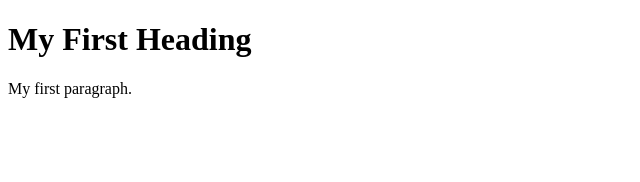
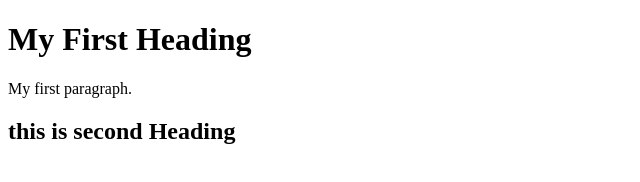
Before and after one commit to akhil02-p/FEDF, a plain HTML site: page exp.2.html in a window 1280 px wide. Shown: the whole page, without its empty margins (0-640 px from the left). Drawn offline with Linux system fonts and the light colour scheme.

Commit message:
this is my second program exp2

```diff
--- a/exp.2.html
+++ b/exp.2.html
@@ -4,6 +4,6 @@
 
 <h1>My First Heading</h1>
 <p>My first paragraph.</p>
-
+<h2>this is second Heading</h2>
 </body>
 </html>
```
